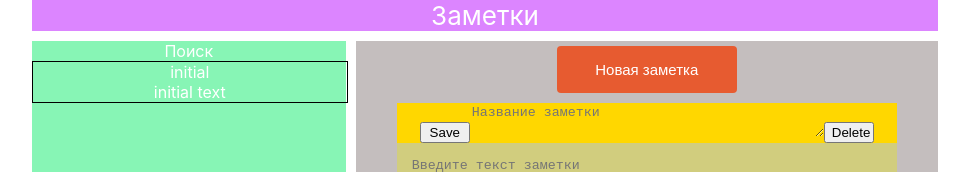
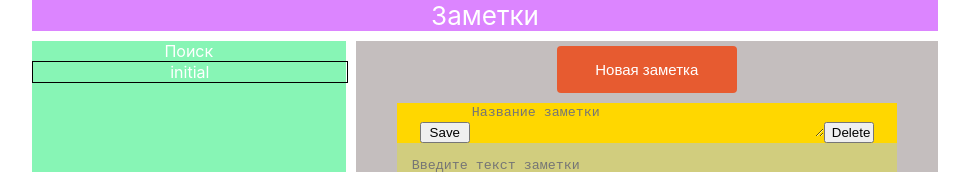
Before and after one commit to svetamankovskaya/notes-creator, a React (Create React App) app: page / in a window 1280 px wide. Shown: the top 172 px of the page, without its empty margins (160-1129 px from the left). Built offline with nearby package versions, Linux system fonts and the light colour scheme; no server answers.

Commit message:
added hashtags to notes

```diff
--- a/src/components/Navigation/Notes/Notes.js
+++ b/src/components/Navigation/Notes/Notes.js
@@ -5,7 +5,7 @@ let Note = (props) => {
     return <div className={classes.noteWrapper}
         onClick={() => { props.onSelectedNoteChanged(props.note) }}>
         <div>{props.note.title}</div>
-        <div>{props.note.text}</div>
+        <div className={classes.hashtags}>{props.note.hashtags.map((hashtag, i) => <div key={i}>{hashtag}</div>)}</div>
     </div>
 }
 
--- a/src/components/Navigation/Notes/Notes.module.css
+++ b/src/components/Navigation/Notes/Notes.module.css
@@ -3,3 +3,11 @@
     border: 1px solid black;
     cursor: pointer;
 }
+
+.hashtags{
+    display: flex;
+}
+
+.hashtags div{
+    margin: 5px;
+}
--- a/src/components/NoteEditor/NoteEditor.js
+++ b/src/components/NoteEditor/NoteEditor.js
@@ -33,6 +33,7 @@ const NoteEditor = (props) => {
   };
 
   let saveNote = () => {
+    console.log(props.note);
     props.saveNote(props.note);
   }
 
@@ -61,7 +62,7 @@ const NoteEditor = (props) => {
           <textarea onChange={onNoteBodyChange} ref={newNoteBody} value={props.note.text} placeholder="Введите текст заметки" />
         </div>
         <div className={classes.hashtags} >
-        {props.note.hashtags ? props.note.hashtags.map(hashtag => <div>{hashtag}</div> ) : 'Хештеги'}
+        {props.note.hashtags ? props.note.hashtags.map((hashtag, i) => <div key={i}>{hashtag}</div> ) : 'Хештеги'}
         </div>
       </div>
 
--- a/src/redux/notes-reducer.js
+++ b/src/redux/notes-reducer.js
@@ -6,7 +6,7 @@ const UPDATE_SELECTED_NOTE_BODY = 'UPDATE_SELECTED_NOTE_BODY';
 const ADD_NOTE_HASHTAGS = 'ADD_NOTE_HASHTAGS';
 
 let initialState = {
-    notes: [{ title: 'initial', text: 'initial text', hashtags: ['123', '223'], id: 0 }],
+    notes: [{ title: 'initial', text: 'initial text', hashtags: [], id: 0 }],
     selectedNote: {}
 }
 
```
